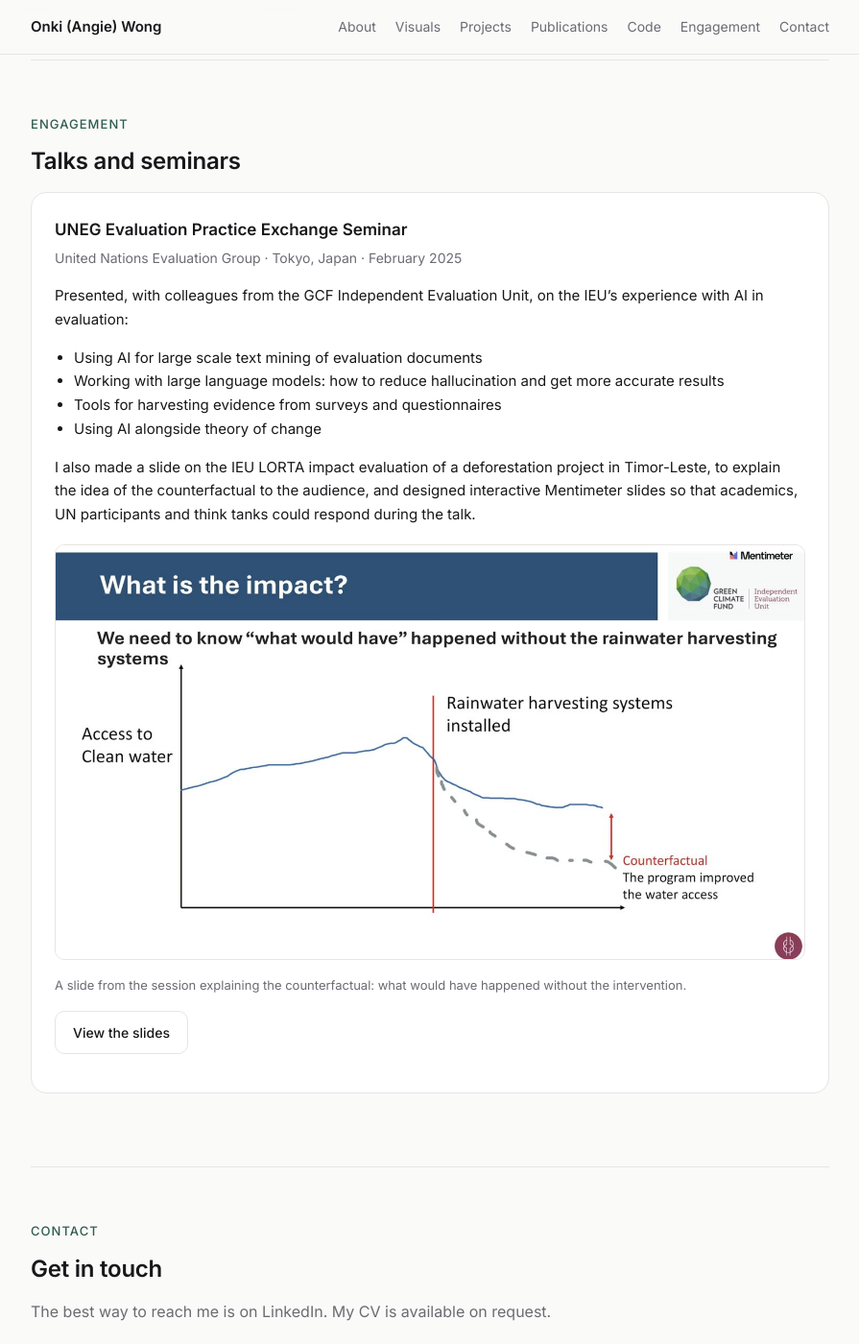
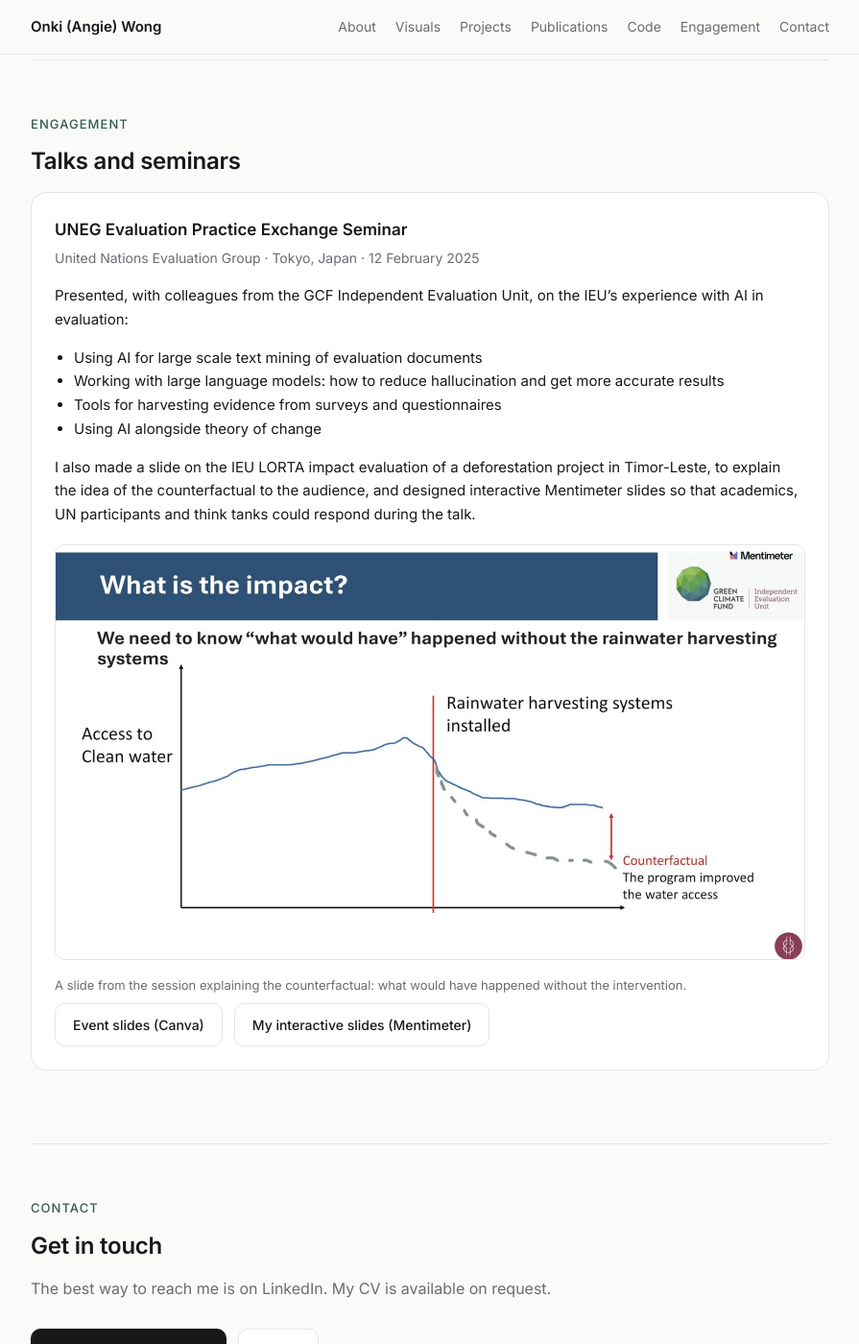
Before and after one commit to owangie/owangie.github.io, a Jekyll site: the page built from _pages/about.md, in a window 1280 px wide and 1400 px high, scrolled down 4079 px. Shown: the whole window at 96% size, without its empty margins (192-1087 px from the left). Built offline with Jekyll 4.4.1, drawn with Linux system fonts in a browser that asks for light colours.

Commit message:
UNEG entry: separate Canva event slides and Mentimeter slides; exact date

```diff
--- a/_layouts/home.html
+++ b/_layouts/home.html
@@ -238,7 +238,7 @@
       <h3>{{ t.title }}</h3>
       <p class="talk-meta">{{ t.venue }}{% if t.location %} · {{ t.location }}{% endif %}{% if t.when %} · {{ t.when }}{% elsif t.year %} · {{ t.year }}{% endif %}</p>
       <div class="talk-body">{{ t.content }}</div>
-      {% if t.link %}<p><a class="btn" href="{{ t.link }}">View the slides</a></p>{% endif %}
+      <div class="btns">{% if t.link %}<a class="btn" href="{{ t.link }}">{{ t.link_label | default: "View the slides" }}</a>{% endif %}{% if t.link2 %}<a class="btn" href="{{ t.link2 }}">{{ t.link2_label }}</a>{% endif %}</div>
     </article>
     {% endfor %}
   </section>
```
Also changed, not shown: _talks/2025-02-10-uneg-tokyo.md (+4 -1 lines).
